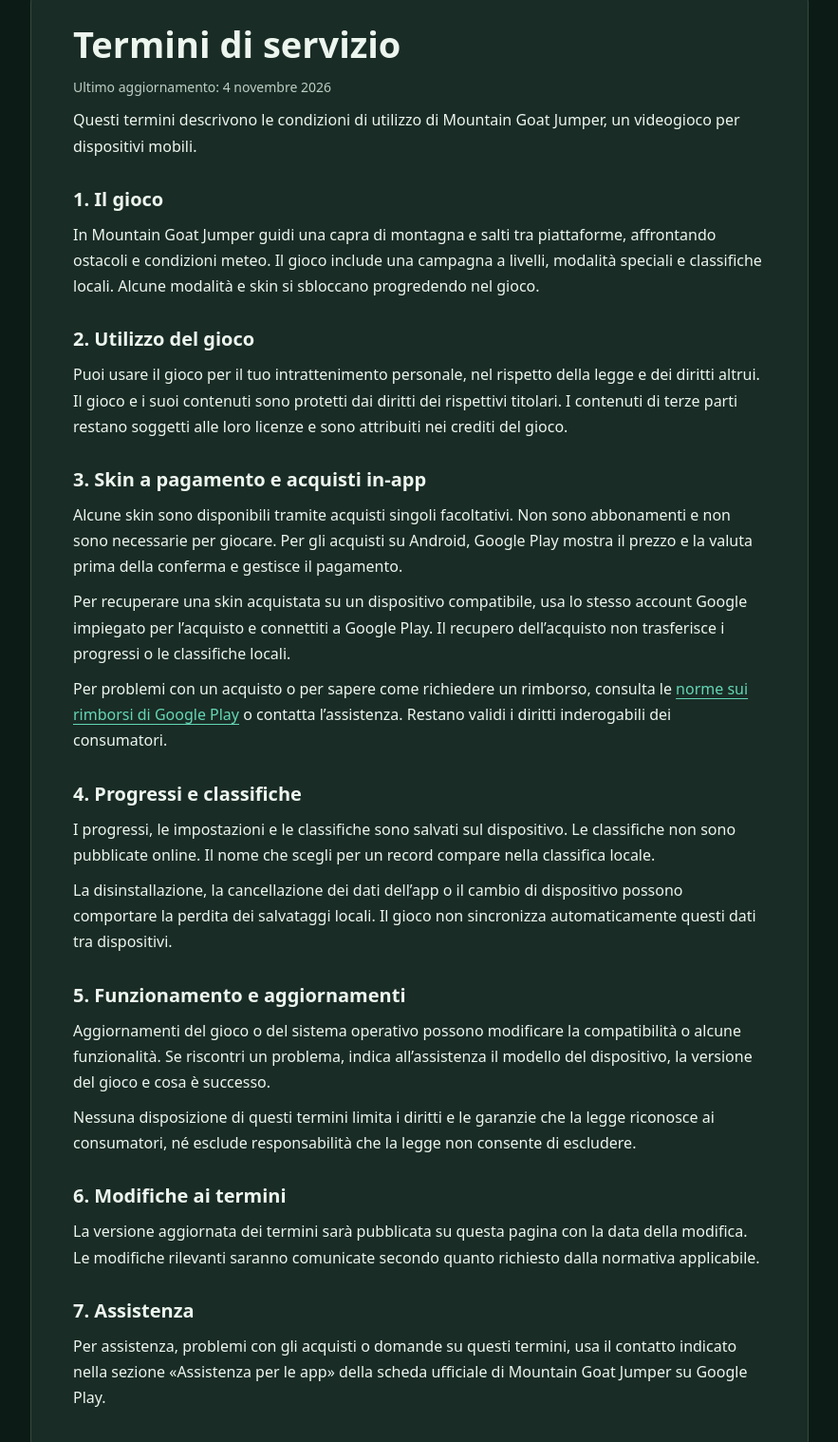
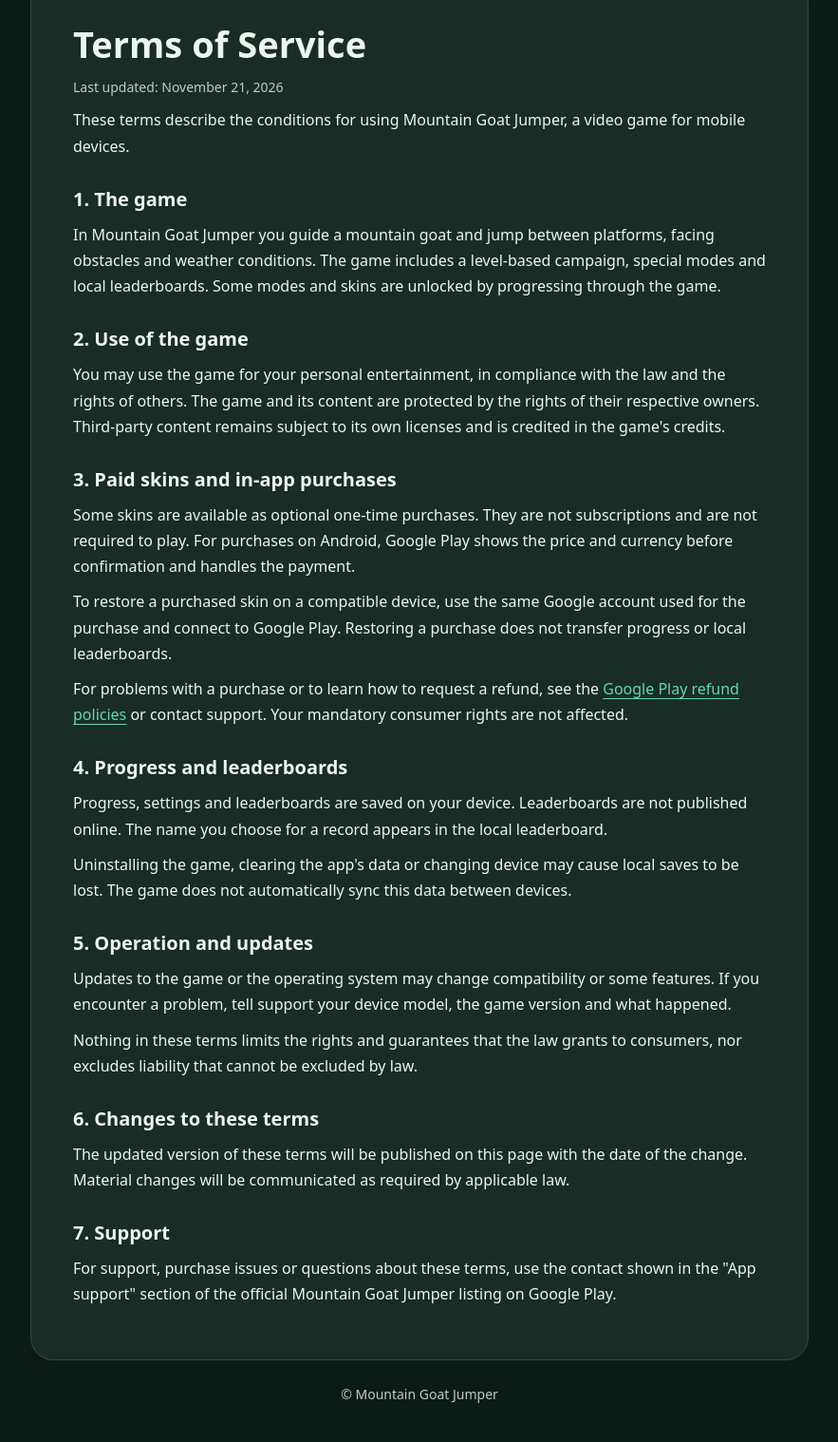
Before and after one commit to ingEnricoGiorgi/ingenricogiorgi.github.io, a plain HTML site: page termini-di-servizio/mountain-goat-jumper.html in a window 1280 px wide. Shown: the part 128-1646 px from the top of the page at 95% size, without its empty margins (198-1081 px from the left). Drawn offline with Linux system fonts and the light colour scheme.

Commit message:
Translate Terms of Service to English
Updated the language of the Terms of Service from Italian to English, including all relevant sections and headings.

```diff
--- a/termini-di-servizio/mountain-goat-jumper.html
+++ b/termini-di-servizio/mountain-goat-jumper.html
@@ -1,10 +1,10 @@
 <!DOCTYPE html>
-<html lang="it">
+<html lang="en">
 <head>
   <meta charset="UTF-8">
   <meta name="viewport" content="width=device-width, initial-scale=1">
-  <meta name="description" content="Termini di servizio di Mountain Goat Jumper.">
-  <title>Termini di servizio — Mountain Goat Jumper</title>
+  <meta name="description" content="Terms of Service for Mountain Goat Jumper.">
+  <title>Terms of Service — Mountain Goat Jumper</title>
   <style>
   :root {
     color-scheme: dark;
@@ -89,91 +89,91 @@
   </header>
 
   <main class="container">
-    <h1>Termini di servizio</h1>
+    <h1>Terms of Service</h1>
     <p class="updated">
-      Ultimo aggiornamento: <time datetime="2026-11-04">4 novembre 2026</time>
+      Last updated: <time datetime="2026-11-21">November 21, 2026</time>
     </p>
 
     <p>
-      Questi termini descrivono le condizioni di utilizzo di Mountain Goat
-      Jumper, un videogioco per dispositivi mobili.
+      These terms describe the conditions for using Mountain Goat
+      Jumper, a video game for mobile devices.
     </p>
 
-    <h2>1. Il gioco</h2>
+    <h2>1. The game</h2>
     <p>
-      In Mountain Goat Jumper guidi una capra di montagna e salti tra
-      piattaforme, affrontando ostacoli e condizioni meteo. Il gioco include
-      una campagna a livelli, modalità speciali e classifiche locali.
-      Alcune modalità e skin si sbloccano progredendo nel gioco.
+      In Mountain Goat Jumper you guide a mountain goat and jump between
+      platforms, facing obstacles and weather conditions. The game includes
+      a level-based campaign, special modes and local leaderboards.
+      Some modes and skins are unlocked by progressing through the game.
     </p>
 
-    <h2>2. Utilizzo del gioco</h2>
+    <h2>2. Use of the game</h2>
     <p>
-      Puoi usare il gioco per il tuo intrattenimento personale, nel rispetto
-      della legge e dei diritti altrui. Il gioco e i suoi contenuti sono
-      protetti dai diritti dei rispettivi titolari. I contenuti di terze
-      parti restano soggetti alle loro licenze e sono attribuiti nei crediti
-      del gioco.
+      You may use the game for your personal entertainment, in compliance
+      with the law and the rights of others. The game and its content are
+      protected by the rights of their respective owners. Third-party
+      content remains subject to its own licenses and is credited in the
+      game's credits.
     </p>
 
-    <h2>3. Skin a pagamento e acquisti in-app</h2>
+    <h2>3. Paid skins and in-app purchases</h2>
     <p>
-      Alcune skin sono disponibili tramite acquisti singoli facoltativi.
-      Non sono abbonamenti e non sono necessarie per giocare. Per gli
-      acquisti su Android, Google Play mostra il prezzo e la valuta prima
-      della conferma e gestisce il pagamento.
+      Some skins are available as optional one-time purchases.
+      They are not subscriptions and are not required to play. For
+      purchases on Android, Google Play shows the price and currency before
+      confirmation and handles the payment.
     </p>
     <p>
-      Per recuperare una skin acquistata su un dispositivo compatibile,
-      usa lo stesso account Google impiegato per l’acquisto e connettiti
-      a Google Play. Il recupero dell’acquisto non trasferisce i progressi
-      o le classifiche locali.
+      To restore a purchased skin on a compatible device, use the same
+      Google account used for the purchase and connect to Google Play.
+      Restoring a purchase does not transfer progress or local
+      leaderboards.
     </p>
     <p>
-      Per problemi con un acquisto o per sapere come richiedere un rimborso,
-      consulta le
-      <a href="https://support.google.com/googleplay/answer/15576634?hl=it">norme sui rimborsi di Google Play</a>
-      o contatta l’assistenza. Restano validi i diritti inderogabili dei
-      consumatori.
+      For problems with a purchase or to learn how to request a refund,
+      see the
+      <a href="https://support.google.com/googleplay/answer/15576634?hl=en">Google Play refund policies</a>
+      or contact support. Your mandatory consumer rights are not
+      affected.
     </p>
 
-    <h2>4. Progressi e classifiche</h2>
+    <h2>4. Progress and leaderboards</h2>
     <p>
-      I progressi, le impostazioni e le classifiche sono salvati sul
-      dispositivo. Le classifiche non sono pubblicate online. Il nome
-      che scegli per un record compare nella classifica locale.
+      Progress, settings and leaderboards are saved on your device.
+      Leaderboards are not published online. The name you choose for a
+      record appears in the local leaderboard.
     </p>
     <p>
-      La disinstallazione, la cancellazione dei dati dell’app o il cambio
-      di dispositivo possono comportare la perdita dei salvataggi locali.
-      Il gioco non sincronizza automaticamente questi dati tra dispositivi.
+      Uninstalling the game, clearing the app's data or changing device
+      may cause local saves to be lost. The game does not automatically
+      sync this data between devices.
     </p>
 
-    <h2>5. Funzionamento e aggiornamenti</h2>
+    <h2>5. Operation and updates</h2>
     <p>
-      Aggiornamenti del gioco o del sistema operativo possono modificare
-      la compatibilità o alcune funzionalità. Se riscontri un problema,
-      indica all’assistenza il modello del dispositivo, la versione del
-      gioco e cosa è successo.
+      Updates to the game or the operating system may change
+      compatibility or some features. If you encounter a problem,
+      tell support your device model, the game version and what
+      happened.
     </p>
     <p>
-      Nessuna disposizione di questi termini limita i diritti e le
-      garanzie che la legge riconosce ai consumatori, né esclude
-      responsabilità che la legge non consente di escludere.
+      Nothing in these terms limits the rights and guarantees that the
+      law grants to consumers, nor excludes liability that cannot be
+      excluded by law.
     </p>
 
-    <h2>6. Modifiche ai termini</h2>
+    <h2>6. Changes to these terms</h2>
     <p>
-      La versione aggiornata dei termini sarà pubblicata su questa pagina
-      con la data della modifica. Le modifiche rilevanti saranno comunicate
-      secondo quanto richiesto dalla normativa applicabile.
+      The updated version of these terms will be published on this page
+      with the date of the change. Material changes will be communicated
+      as required by applicable law.
     </p>
 
-    <h2>7. Assistenza</h2>
+    <h2>7. Support</h2>
     <p>
-      Per assistenza, problemi con gli acquisti o domande su questi
-      termini, usa il contatto indicato nella sezione «Assistenza per le app»
-      della scheda ufficiale di Mountain Goat Jumper su Google Play.
+      For support, purchase issues or questions about these terms,
+      use the contact shown in the "App support" section of the official
+      Mountain Goat Jumper listing on Google Play.
     </p>
   </main>
 
```
